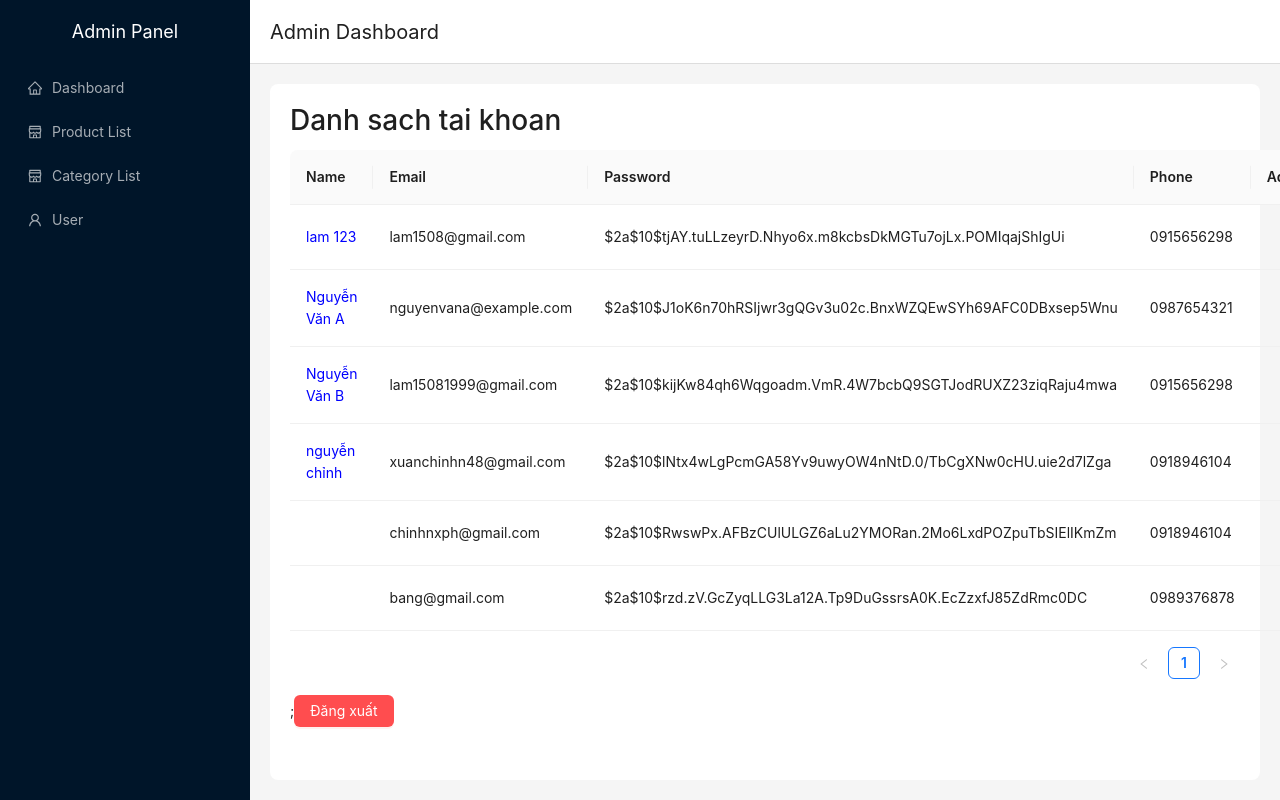
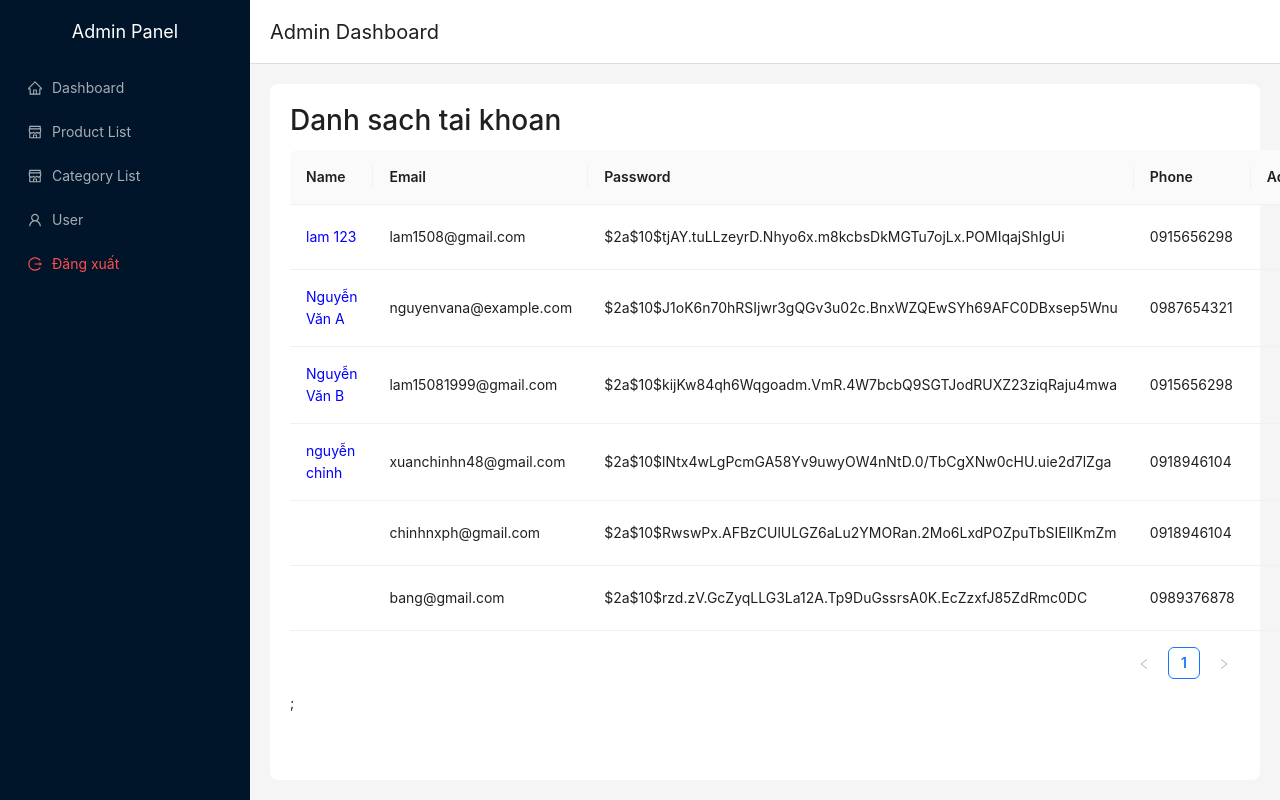
Before and after one commit to chinhnx/asm-fe2, a React (Vite) app: page /admin/user in a window 1280 px wide. Shown: the top 800 px of the page. Built offline with nearby package versions, Linux system fonts and the light colour scheme; data requests are answered from the project's data file; sample sign-in values are in the browser's storage.

Commit message:
admin logout

```diff
--- a/src/Layout/AdminLayout.tsx
+++ b/src/Layout/AdminLayout.tsx
@@ -1,11 +1,31 @@
-import { Layout, Menu } from "antd";
+import { Layout, Menu, Modal } from "antd";
 import { Content, Header } from "antd/es/layout/layout";
 import "antd/dist/reset.css";
 import Sider from "antd/es/layout/Sider";
-import { UserOutlined, HomeOutlined, ShopOutlined } from "@ant-design/icons";
-import { Link, Outlet } from "react-router-dom";
+import { UserOutlined, HomeOutlined, ShopOutlined, LogoutOutlined } from "@ant-design/icons";
+import { Link, useNavigate, Outlet } from "react-router-dom";
 
 function AdminLayout() {
+  const navigate = useNavigate();
+
+  // Xử lý đăng xuất
+  const handleLogout = () => {
+    localStorage.clear();
+    navigate("/login");
+    window.location.reload();
+  };
+
+  const confirmLogout = () => {
+    Modal.confirm({
+      title: "Xác nhận đăng xuất",
+      content: "Bạn có chắc chắn muốn đăng xuất?",
+      okText: "Có",
+      okType: "danger",
+      cancelText: "Hủy",
+      onOk: handleLogout,
+    });
+  };
+
   return (
     <Layout style={{ minHeight: "100vh" }}>
       <Sider width={250} style={{ background: "#001529" }}>
@@ -22,19 +42,25 @@ function AdminLayout() {
         </div>
         <Menu theme="dark" mode="inline">
           <Menu.Item key="/admin" icon={<HomeOutlined />}>
-          <Link to="/admin">Dashboard</Link>
+            <Link to="/admin">Dashboard</Link>
           </Menu.Item>
-          <Menu.Item  icon={<ShopOutlined />}>
+          <Menu.Item icon={<ShopOutlined />}>
             <Link to="/admin/product">Product List</Link>
           </Menu.Item>
           <Menu.Item icon={<ShopOutlined />}>
             <Link to="/admin/category">Category List</Link>
           </Menu.Item>
-          <Menu.Item  icon={<UserOutlined />}>
-          <Link to="/admin/user">User</Link>
+          <Menu.Item icon={<UserOutlined />}>
+            <Link to="/admin/user">User</Link>
+          </Menu.Item>
+
+          {/* Thêm nút Đăng xuất */}
+          <Menu.Item icon={<LogoutOutlined />} danger onClick={confirmLogout}>
+            Đăng xuất
           </Menu.Item>
         </Menu>
       </Sider>
+
       <Layout>
         <Header
           style={{
--- a/src/pages/admin/user/UserList.tsx
+++ b/src/pages/admin/user/UserList.tsx
@@ -40,24 +40,6 @@ function UserList() {
         queryKey: ["users"],
         queryFn: getAllUser,
     });
-
-    const handleLogout = () => {
-        localStorage.clear();
-        nav("/login");
-    };
-    const confirmLogout = ()=>{
-        Modal.confirm({
-            title: "Xác nhận xóa",
-            content: "Bạn có chắc chắn muốn đăng xuất",
-            okText: "Có",
-            okType: "danger",
-            cancelText: "Hủy",
-            onOk: handleLogout
-        });
-
-    }
-
-
 
     const columns = [
         {
@@ -128,9 +110,6 @@ function UserList() {
         <div>
             <h1>Danh sach tai khoan</h1>
             <Table dataSource={data} columns={columns} loading={isLoading} />;
-            <Button type="primary" danger onClick={confirmLogout} style={{ marginBottom: 16 }}>
-                Đăng xuất
-            </Button>
         </div>
 
     )
```
